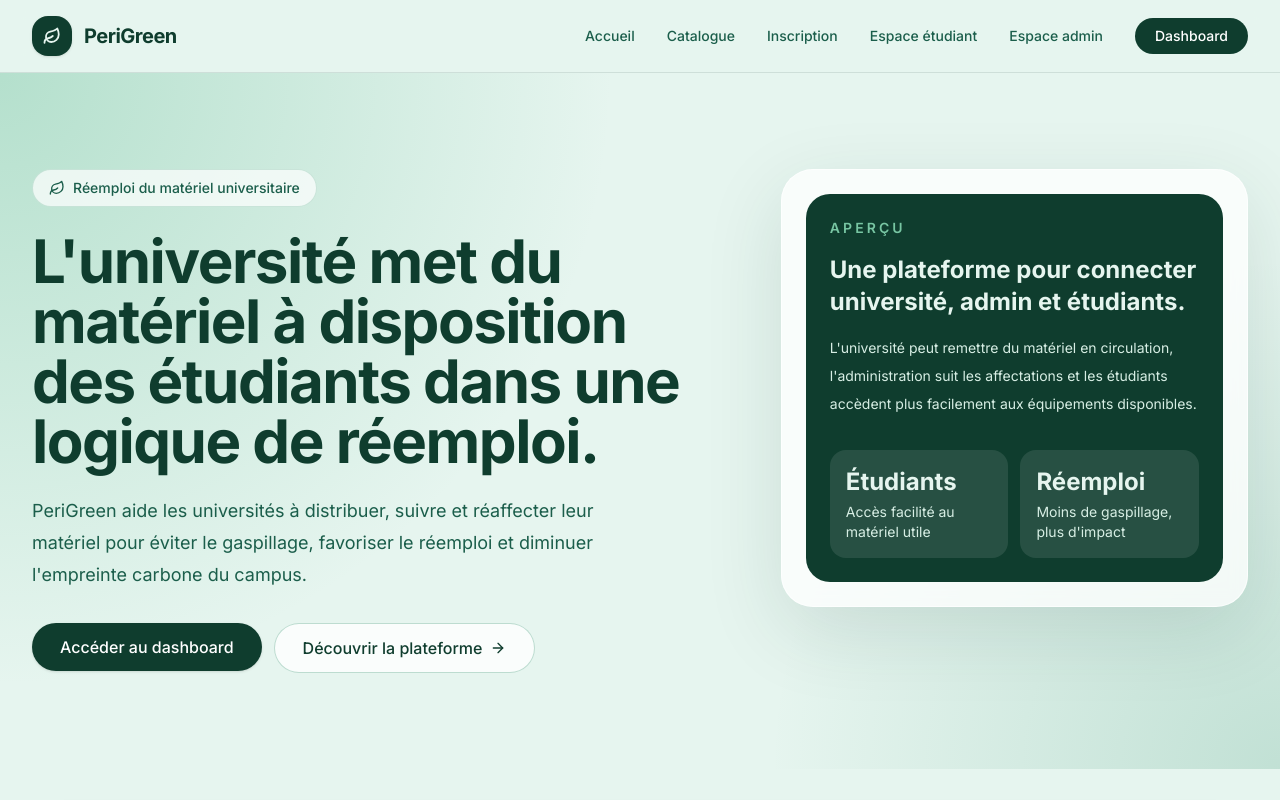
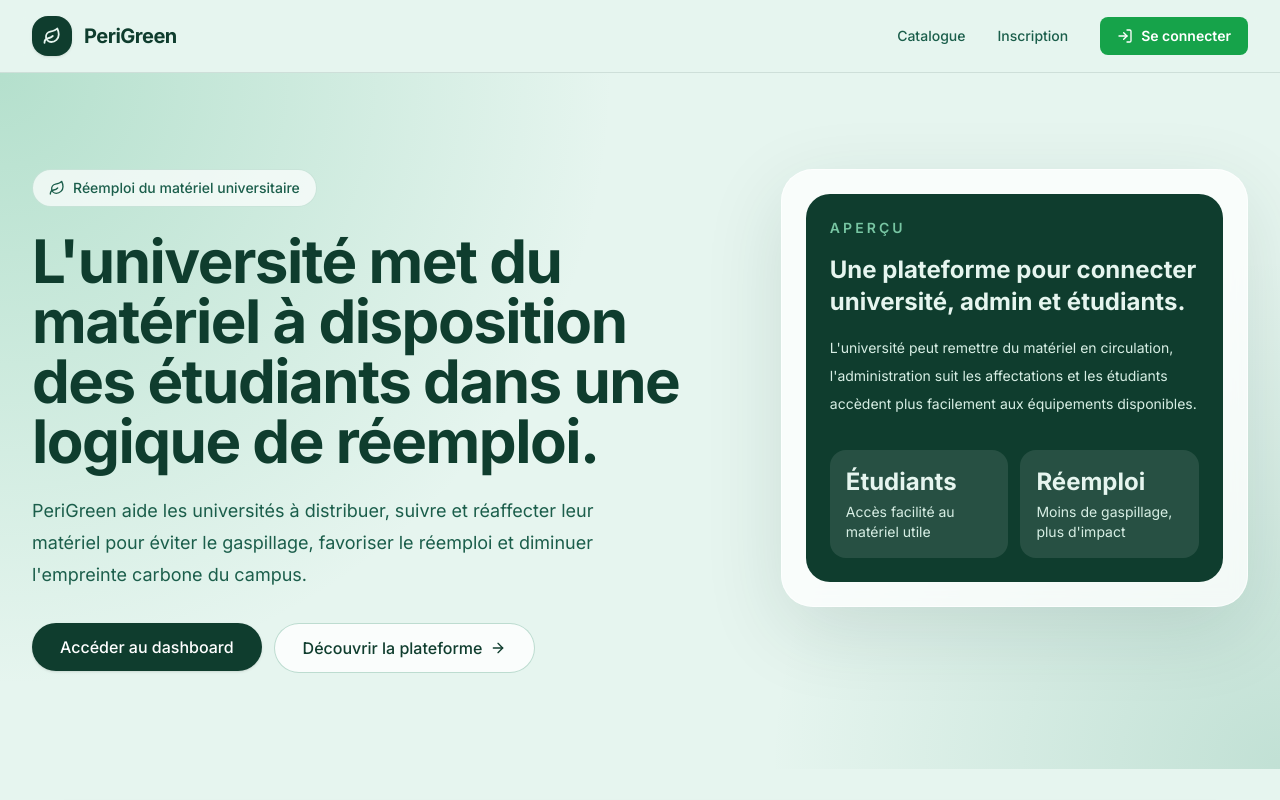
Before and after one commit to Nathan-Part/PeriGreen, a React (Vite) app in the folder client/: page / in a window 1280 px wide. Shown: the top 800 px of the page. Built offline with nearby package versions, Linux system fonts and the light colour scheme.

Commit message:
feat(client): implémentation de la redirection intelligente et navbar dynamique

```diff
--- a/client/src/components/layout/PublicNavbar.tsx
+++ b/client/src/components/layout/PublicNavbar.tsx
@@ -1,18 +1,13 @@
 import { useState } from 'react';
 import { Link } from 'react-router-dom';
-import { Leaf, Menu, X } from 'lucide-react';
+import { Leaf, Menu, X, User, LogIn, LayoutDashboard } from 'lucide-react';
 import { cn } from '../../lib/utils';
-
-const navItems = [
-    { label: 'Accueil', href: '#top' },
-    { label: 'Catalogue', href: '#features' },
-    { label: 'Inscription', href: '#signup' },
-    { label: 'Espace étudiant', href: '#student-space' },
-    { label: 'Espace admin', href: '#admin-space' },
-];
+import { useAuth } from '../../hooks/useAuth';
 
 export function PublicNavbar() {
     const [isOpen, setIsOpen] = useState(false);
+    const { isAuthenticated, user } = useAuth();
+    const isAdmin = user?.roles?.includes('ROLE_ADMIN');
 
     const closeMenu = () => setIsOpen(false);
 
@@ -27,21 +22,35 @@ export function PublicNavbar() {
                 </Link>
 
                 <nav className="hidden items-center gap-8 md:flex">
-                    {navItems.map((item) => (
-                        <a
-                            key={item.label}
-                            href={item.href}
+                    <a href="#features" className="text-sm font-medium text-[#1b5e4b] transition-colors hover:text-[#0f3d2e]">
+                        Catalogue
+                    </a>
+
+                    {!isAuthenticated ? (
+                        <>
+                            <Link
+                                to="/register"
                                 className="text-sm font-medium text-[#1b5e4b] transition-colors hover:text-[#0f3d2e]"
                             >
-                            {item.label}
-                        </a>
-                    ))}
+                                Inscription
+                            </Link>
                             <Link
-                        to="/dashboard"
-                        className="inline-flex items-center justify-center rounded-full bg-[#0f3d2e] px-5 py-2 text-sm font-medium text-white transition-colors hover:bg-[#1b5e4b]"
+                                to="/login"
+                                className="btn-primary px-5 py-2 text-sm"
                             >
-                        Dashboard
+                                <LogIn size={16} />
+                                Se connecter
                             </Link>
+                        </>
+                    ) : (
+                        <Link
+                            to={isAdmin ? "/dashboard" : "/espace"}
+                            className="btn-primary px-5 py-2 text-sm"
+                        >
+                            {isAdmin ? <LayoutDashboard size={16} /> : <User size={16} />}
+                            {isAdmin ? 'Administration' : 'Mon Espace'}
+                        </Link>
+                    )}
                 </nav>
 
                 <button
@@ -57,23 +66,42 @@ export function PublicNavbar() {
 
             <div className={cn('border-t border-emerald-950/10 bg-[#e6f5ef] md:hidden', isOpen ? 'block' : 'hidden')}>
                 <nav className="mx-auto flex max-w-7xl flex-col gap-1 px-4 py-4 sm:px-6">
-                    {navItems.map((item) => (
                     <a
-                            key={item.label}
-                            href={item.href}
+                        href="#features"
                         className="rounded-2xl px-4 py-3 text-sm font-medium text-[#1b5e4b] transition-colors hover:bg-white/60 hover:text-[#0f3d2e]"
                         onClick={closeMenu}
                     >
-                            {item.label}
+                        Catalogue
                     </a>
-                    ))}
+
+                    {!isAuthenticated ? (
+                        <>
                             <Link
-                        to="/dashboard"
-                        className="mt-2 rounded-full bg-[#0f3d2e] px-4 py-3 text-center text-sm font-semibold text-white transition-colors hover:bg-[#1b5e4b]"
+                                to="/register"
+                                className="rounded-2xl px-4 py-3 text-sm font-medium text-[#1b5e4b] transition-colors hover:bg-white/60 hover:text-[#0f3d2e]"
                                 onClick={closeMenu}
                             >
-                        Dashboard
+                                Inscription
                             </Link>
+                            <Link
+                                to="/login"
+                                className="mt-2 btn-primary w-full py-3"
+                                onClick={closeMenu}
+                            >
+                                <LogIn size={18} />
+                                Se connecter
+                            </Link>
+                        </>
+                    ) : (
+                        <Link
+                            to={isAdmin ? "/dashboard" : "/espace"}
+                            className="mt-2 btn-primary w-full py-3"
+                            onClick={closeMenu}
+                        >
+                            {isAdmin ? <LayoutDashboard size={18} /> : <User size={18} />}
+                            {isAdmin ? 'Administration' : 'Mon Espace'}
+                        </Link>
+                    )}
                 </nav>
             </div>
         </header>
--- a/client/src/pages/LoginPage.tsx
+++ b/client/src/pages/LoginPage.tsx
@@ -12,10 +12,15 @@ export default function LoginPage() {
   const handleSubmit = async (e: React.FormEvent) => {
     e.preventDefault();
     try {
-      await login(email, password);
-      navigate('/dashboard');
+      const user = await login(email, password);
+      // Redirection intelligente selon le rôle
+      if (user.roles?.includes('ROLE_ADMIN')) {
+        navigate('/dashboard');
+      } else {
+        navigate('/espace');
+      }
     } catch {
-      // Error is handled by useAuth
+      // L'erreur est gérée par useAuth
     }
   };
 
@@ -87,7 +92,7 @@ export default function LoginPage() {
             <button
               type="submit"
               disabled={isLoading}
-              className="w-full bg-perigreen-600 text-white py-3 rounded-xl font-bold text-lg hover:bg-perigreen-700 transition-all disabled:opacity-50 disabled:cursor-not-allowed shadow-lg shadow-perigreen-200"
+              className="btn-primary w-full py-3 text-lg"
             >
               {isLoading ? 'Connexion...' : 'Se connecter'}
             </button>
```
Lines whose indentation alone changed are shown as unchanged.
